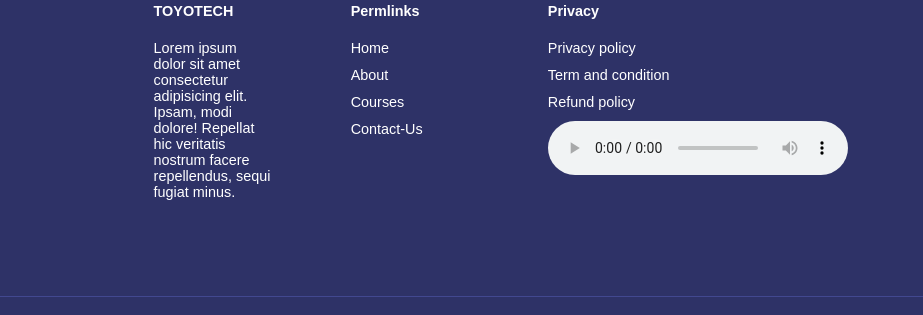
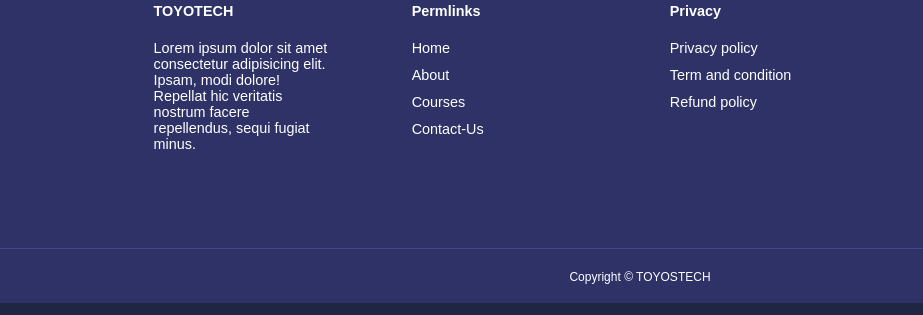
Before and after one commit to Toyostech/School-web-site, a plain HTML site: page pages/about.html in a window 1280 px wide. Shown: the part 2061-2376 px from the top of the page, 0-923 px from the left. Drawn offline with nearby package versions, Linux system fonts and the light colour scheme; files whose address does not match are found by name.

Commit message:
remove the audio

```diff
--- a/pages/about.html
+++ b/pages/about.html
@@ -259,7 +259,7 @@
                     <li><a href="#">Privacy policy</a></li>
                     <li><a href="#">Term and condition</a></li>
                     <li><a href="#">Refund policy</a></li>
-                    <div><audio src="/music/Evang. Lawrence - Chant.mp3" preload="auto" controls loop></audio></div>
+
                 </ul>
             </div>
 
```
